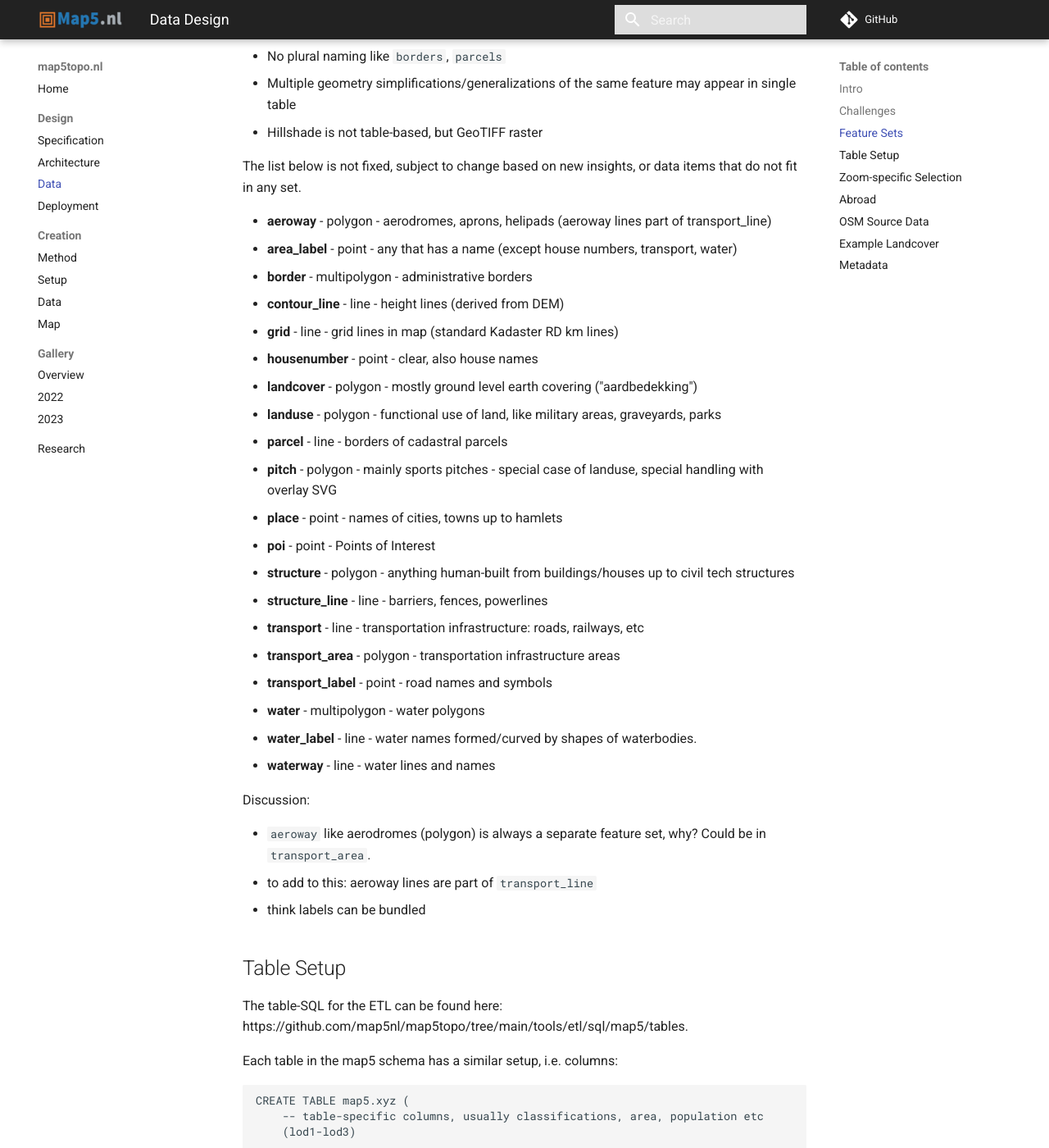
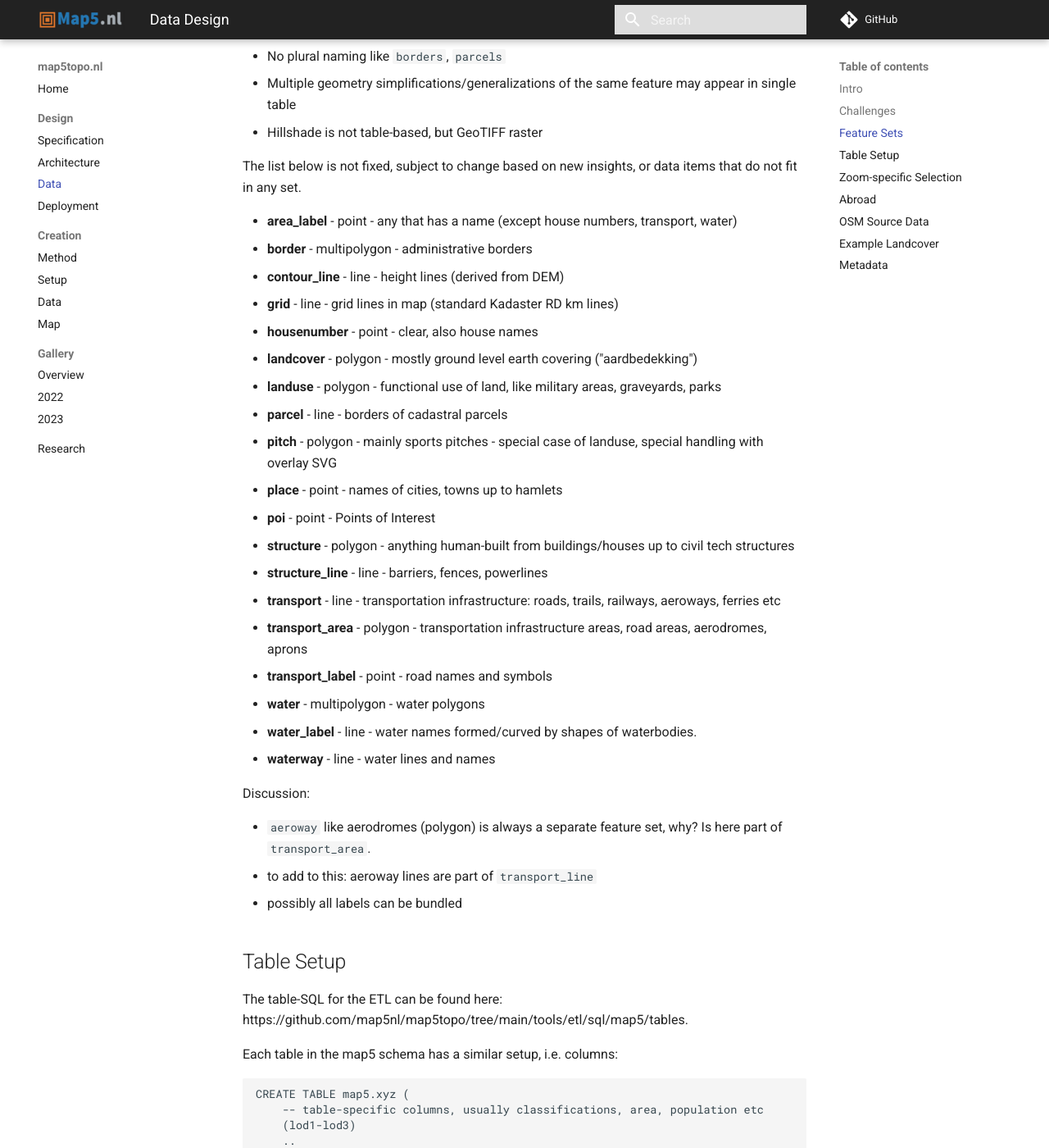
Before and after one commit to map5nl/map5topo.nl, an MkDocs documentation site: the page built from docs/src/design/data.md, in a window 1280 px wide and 1400 px high, scrolled down 1299 px. Shown: the whole window at 82% size. Built offline with MkDocs 1.6.1 and Material for MkDocs 9.7.7, drawn with Linux system fonts in a browser that asks for light colours; comment, search, counter and statistics services are not loaded.

Commit message:
new map5 table list

```diff
--- a/docs/src/design/data.md
+++ b/docs/src/design/data.md
@@ -55,7 +55,6 @@ This is the list of feature sets. Criteria/guidelines:
 The list below is not fixed, subject to change based on new insights, or data items that do not
 fit in any set.
 
-* **aeroway**   - polygon - aerodromes, aprons, helipads  (aeroway lines part of transport_line)
 * **area_label** - point - any  that has a name (except house numbers, transport, water)
 * **border**  - multipolygon - administrative borders
 * **contour_line** - line - height lines (derived from DEM)
@@ -69,8 +68,8 @@ fit in any set.
 * **poi** - point - Points of Interest
 * **structure**  - polygon - anything human-built from buildings/houses up to civil tech structures
 * **structure_line**    - line -  barriers, fences, powerlines
-* **transport**         - line - transportation infrastructure: roads, railways, etc
-* **transport_area**    - polygon - transportation infrastructure areas
+* **transport**         - line - transportation infrastructure: roads, trails, railways, aeroways, ferries etc
+* **transport_area**    - polygon - transportation infrastructure areas, road areas, aerodromes, aprons
 * **transport_label**   - point - road names and symbols
 * **water** - multipolygon - water polygons
 * **water_label**  - line - water names formed/curved by shapes of waterbodies.
@@ -78,9 +77,9 @@ fit in any set.
 
 Discussion:
 
-* `aeroway` like aerodromes (polygon) is always a separate feature set, why? Could be in `transport_area`.
+* `aeroway` like aerodromes (polygon) is always a separate feature set, why? Is here part of `transport_area`.
 * to add to this: aeroway lines are part of `transport_line`
-* think labels can be bundled
+* possibly all labels can be bundled
 
 ## Table Setup
 
```
